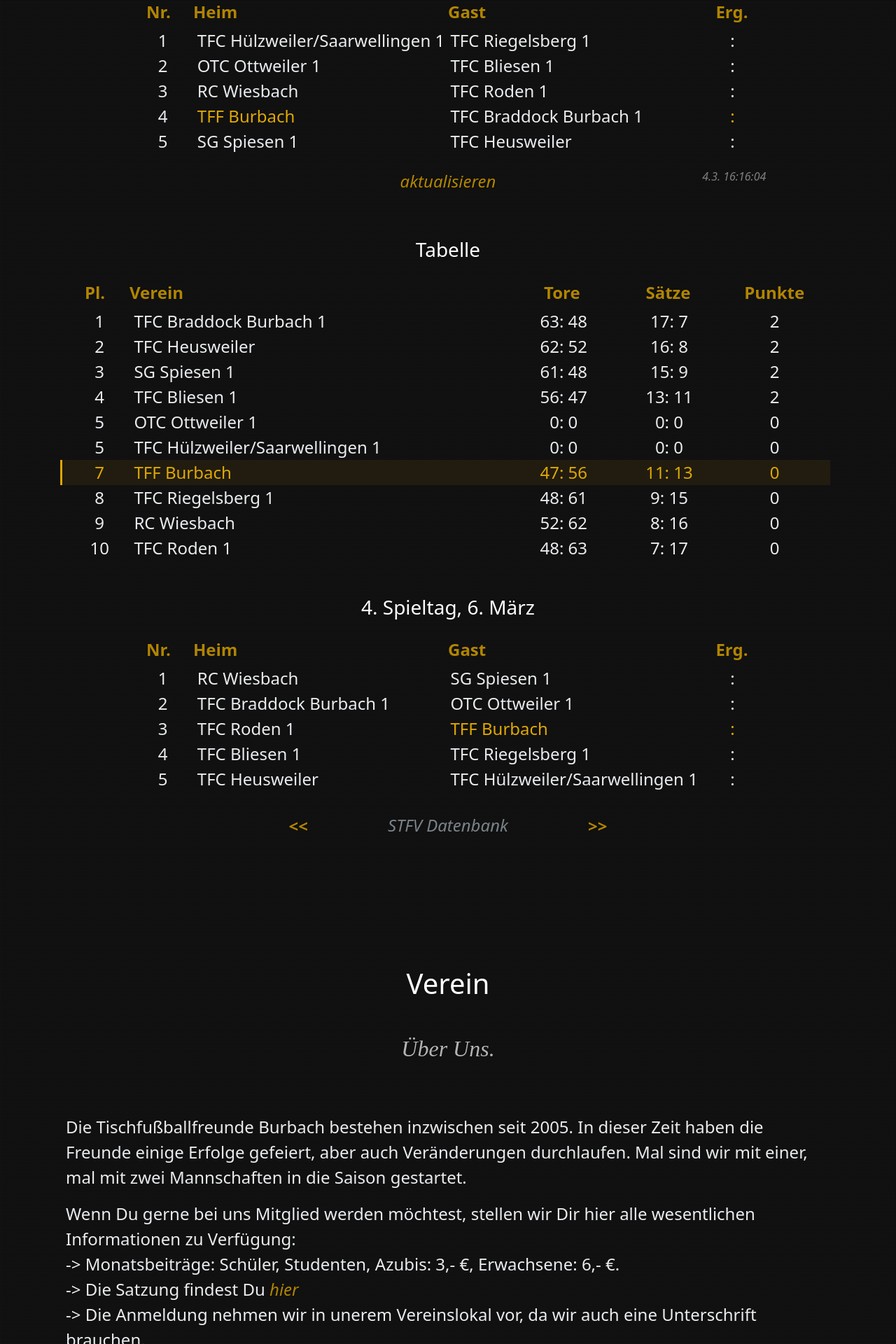
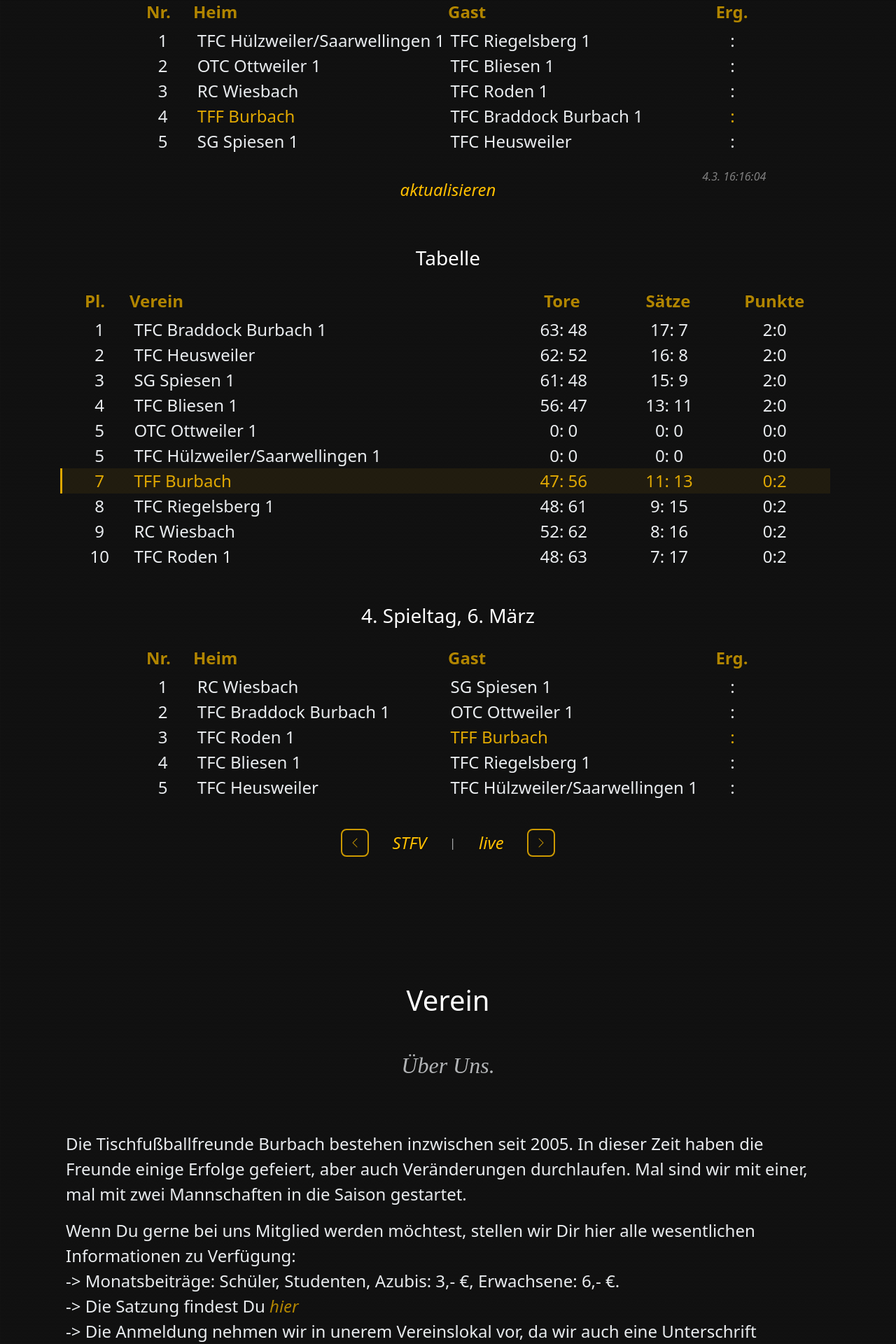
Before and after one commit to tff-burbach/tff-burbach.github.io, a Jekyll site: the page built from index.html, in a window 1280 px wide. Shown: the part 2007-3927 px from the top of the page at 70% size. Built offline with Jekyll 4.4.1, drawn with Linux system fonts in a browser that asks for light colours; some web fonts are replaced.

Commit message:
Add mobile dropdown filter and improve UI animations
- Add mobile dropdown for schedule filters (shows on screens < 576px)
- Keep desktop button tabs for larger screens
- Update navigation buttons: dark orange color for match day navigation
- Make STFV and live links same font size as refresh button (1.5rem)
- Apply page-flip animation only to games below table (#nextMatchDayGames)
- Games above table (#currentMatchDayGames) remain static
- Style dropdown with orange theme and smooth transitions

```diff
--- a/_includes/events.html
+++ b/_includes/events.html
@@ -7,13 +7,25 @@
                 <h3 class="section-subheading text-muted">Spiele, Versammlungen, Feste.</h3>
             </div>
         </div>
-        <div id="contentView" class="contentView row" view="allSchedules">
+        <!-- Mobile: Dropdown (show only on small screens) -->
+        <div class="mobile-filter-container">
+            <select id="mobileScheduleFilter" class="form-select mobile-filter-dropdown" onchange="tffTools.showSchedules(this.value)">
+                <option value="allSchedules">alle</option>
+                <option value="leagueSchedules">liga</option>
+                <option value="bonziniSchedules">leistungsliga</option>
+                <option value="cupSchedules">pokal</option>
+                <option value="playoffSchedules">play-off</option>
+                <option value="infoSchedules">infos</option>
+            </select>
+        </div>
+        <!-- Desktop: Buttons (show only on larger screens) -->
+        <div id="contentView" class="contentView desktop-filter-buttons row" view="allSchedules">
             <button id="allSchedules" type="button" class="col text-truncate btn btn-link fs-5 fw-bold active" onclick="tffTools.showSchedules('allSchedules')">alle</button>
-            <button id="leagueSchedules" type="button" class="col text-truncate d-none d-sm-block btn btn-link fs-5 fw-bold" onclick="tffTools.showSchedules('leagueSchedules')">liga</button>
-            <button id="bonziniSchedules" type="button" class="col text-truncate d-none d-sm-block btn btn-link fs-5 fw-bold" onclick="tffTools.showSchedules('bonziniSchedules')">leistungsliga</button>
-            <button id="cupSchedules" type="button" class="col text-truncate d-none d-sm-block btn btn-link fs-5 fw-bold" onclick="tffTools.showSchedules('cupSchedules')">pokal</button>
-            <button id="playoffSchedules" type="button" class="col text-truncate d-none d-sm-block btn btn-link fs-5 fw-bold" onclick="tffTools.showSchedules('playoffSchedules')">play-off</button>
-            <button id="infoSchedules" type="button" class="col text-truncate d-none d-sm-block btn btn-link fs-5 fw-bold" onclick="tffTools.showSchedules('infoSchedules')">infos</button>
+            <button id="leagueSchedules" type="button" class="col text-truncate btn btn-link fs-5 fw-bold" onclick="tffTools.showSchedules('leagueSchedules')">liga</button>
+            <button id="bonziniSchedules" type="button" class="col text-truncate btn btn-link fs-5 fw-bold" onclick="tffTools.showSchedules('bonziniSchedules')">leistungsliga</button>
+            <button id="cupSchedules" type="button" class="col text-truncate btn btn-link fs-5 fw-bold" onclick="tffTools.showSchedules('cupSchedules')">pokal</button>
+            <button id="playoffSchedules" type="button" class="col text-truncate btn btn-link fs-5 fw-bold" onclick="tffTools.showSchedules('playoffSchedules')">play-off</button>
+            <button id="infoSchedules" type="button" class="col text-truncate btn btn-link fs-5 fw-bold" onclick="tffTools.showSchedules('infoSchedules')">infos</button>
 
         </div>
         <div class="eventsseparator row"></div>
--- a/_includes/table.html
+++ b/_includes/table.html
@@ -72,13 +72,20 @@
                     <div id="empty" class="col-1 d-none d-md-block"></div>
                 </div>
             </div>
-            <div id="gamesNavigation" class="row">
-                <div id="empty" class="col d-none d-md-block"></div>
-                <button id="previousGames" type="button" class="col-1 text-start btn btn-link fs-4 fw-bold inactive" onclick="tffTools.showPreviousGames(this)"><<</button>
-                <a class="col text-center fs-4" target="_blank" href="https://www.stfv.de/stfv/index.php">STFV Datenbank</a>
-                <!-- <button id="refreshData" type="button" class="col text-center btn btn-link fs-4 inactive" onclick="tffTools.showTFFData(true)">aktualisieren</button> -->
-                <button id="nextGames" type="button" class="col-1 text-end btn btn-link fs-4 fw-bold inactive" onclick="tffTools.showNextGames(this)">>></button>
-                <div id="empty" class="col d-none d-md-block"></div>
+            <div id="gamesNavigation" class="games-navigation row">
+                <div class="col d-flex align-items-center justify-content-center gap-3">
+                    <button id="previousGames" type="button" class="btn btn-outline-warning btn-nav inactive" onclick="tffTools.showPreviousGames(this)">
+                        <svg width="16" height="16" fill="currentColor" viewBox="0 0 16 16">
+                            <path fill-rule="evenodd" d="M11.354 1.646a.5.5 0 0 1 0 .708L5.707 8l5.647 5.646a.5.5 0 0 1-.708.708l-6-6a.5.5 0 0 1 0-.708l6-6a.5.5 0 0 1 .708 0z"/>
+                        </svg>
+                    </button>
+                    <a class="btn btn-link link-stfv" target="_blank" href="https://www.stfv.de/stfv/index.php">STFV Datenbank</a>
+                    <button id="nextGames" type="button" class="btn btn-outline-warning btn-nav inactive" onclick="tffTools.showNextGames(this)">
+                        <svg width="16" height="16" fill="currentColor" viewBox="0 0 16 16">
+                            <path fill-rule="evenodd" d="M4.646 1.646a.5.5 0 0 1 .708 0l6 6a.5.5 0 0 1 0 .708l-6 6a.5.5 0 0 1-.708-.708L10.293 8 4.646 2.354a.5.5 0 0 1 0-.708z"/>
+                        </svg>
+                    </button>
+                </div>
             </div>
             <!-- <div id="tableSTFVLink" class="row text-center">
                 <a class="fs-4" target="_blank" href="https://www.stfv.de/stfv/index.php">STFV Datenbank</a>
@@ -157,12 +164,22 @@
                     <div id="empty" class="col-1 d-none d-md-block"></div>
                 </div>
             </div>
-            <div id="gamesNavigation" class="row">
-                <div id="empty" class="col d-none d-md-block"></div>
-                <button id="previousGames" type="button" class="col-1 text-start btn btn-link fs-4 fw-bold inactive" onclick="tffTools.showPreviousGames(this)"><<</button>
-                <a class="col text-center fs-4" target="_blank" href="https://alt.stfv.de/stfv/index.php">STFV Datenbank</a>
-                <button id="nextGames" type="button" class="col-1 text-end btn btn-link fs-4 fw-bold inactive" onclick="tffTools.showNextGames(this)">>></button>
-                <div id="empty" class="col d-none d-md-block"></div>
+            <div id="gamesNavigation" class="games-navigation row">
+                <div class="col d-flex align-items-center justify-content-center gap-3">
+                    <button id="previousGames" type="button" class="btn btn-outline-warning btn-nav inactive" onclick="tffTools.showPreviousGames(this)">
+                        <svg width="16" height="16" fill="currentColor" viewBox="0 0 16 16">
+                            <path fill-rule="evenodd" d="M11.354 1.646a.5.5 0 0 1 0 .708L5.707 8l5.647 5.646a.5.5 0 0 1-.708.708l-6-6a.5.5 0 0 1 0-.708l6-6a.5.5 0 0 1 .708 0z"/>
+                        </svg>
+                    </button>
+                    <a class="btn btn-link link-stfv" target="_blank" href="https://stfv.de/teamsport/classic-ligen/classic-landesliga?view=sportsmanager">STFV</a>
+                    <span class="text-muted">|</span>
+                    <a class="btn btn-link link-live" target="_blank" href="https://stfv.de/teamsport/aktuelle-partien?task=veranstaltungen_ticker&tmpl=component">live</a>
+                    <button id="nextGames" type="button" class="btn btn-outline-warning btn-nav inactive" onclick="tffTools.showNextGames(this)">
+                        <svg width="16" height="16" fill="currentColor" viewBox="0 0 16 16">
+                            <path fill-rule="evenodd" d="M4.646 1.646a.5.5 0 0 1 .708 0l6 6a.5.5 0 0 1 0 .708l-6 6a.5.5 0 0 1-.708-.708L10.293 8 4.646 2.354a.5.5 0 0 1 0-.708z"/>
+                        </svg>
+                    </button>
+                </div>
             </div>
         </div>
     </section>
--- a/_sass/_tff.scss
+++ b/_sass/_tff.scss
@@ -976,6 +976,51 @@
   color: $template-color-secondary;
 }
 
+// Mobile/Desktop filter toggle
+.mobile-filter-container {
+  display: block;
+  margin-bottom: 16px;
+
+  @media (min-width: 576px) {
+    display: none;
+  }
+}
+
+.desktop-filter-buttons {
+  display: none;
+
+  @media (min-width: 576px) {
+    display: flex;
+  }
+}
+
+// Mobile dropdown styling
+.mobile-filter-dropdown {
+  background: rgba(255, 255, 255, 0.05);
+  border: 2px solid rgba(255, 255, 255, 0.2);
+  color: $template-color-primary;
+  font-style: italic;
+  font-weight: bold;
+  padding: 12px 16px;
+  border-radius: 8px;
+  font-size: 1.25rem;
+  transition: all 0.3s ease;
+  width: 100%;
+
+  &:focus {
+    background: rgba(255, 255, 255, 0.08);
+    border-color: $template-color-primary;
+    box-shadow: 0 0 0 0.2rem rgba(255, 191, 0, 0.25);
+    color: $template-color-primary;
+    outline: none;
+  }
+
+  option {
+    background: #222;
+    color: $template-color-primary;
+  }
+}
+
 .contentView>button {
   font-style: italic;
   transition: all 0.3s cubic-bezier(0.4, 0, 0.2, 1);
@@ -1119,23 +1164,6 @@
   // color: $template-color-primary;
 }
 
-#previousGames,
-#nextGames,
-#refreshData {
-  color: $template-color-muted;
-  padding-top: 0px;
-}
-
-#previousGames.inactive,
-#nextGames.inactive,
-#refreshData.inactive {
-  color: transparent;
-}
-
-#refreshData {
-  font-style: italic;
-}
-
 .gamesHeader,
 .tableHeader{
   color: $template-color-muted;
@@ -1168,6 +1196,60 @@
   }
 }
 
+// Page flip animation for matchday changes
+@keyframes slideOutLeft {
+  from {
+    opacity: 1;
+    transform: translateX(0);
+  }
+  to {
+    opacity: 0;
+    transform: translateX(-100px);
+  }
+}
+
+@keyframes slideInRight {
+  from {
+    opacity: 0;
+    transform: translateX(100px);
+  }
+  to {
+    opacity: 1;
+    transform: translateX(0);
+  }
+}
+
+@keyframes slideOutRight {
+  from {
+    opacity: 1;
+    transform: translateX(0);
+  }
+  to {
+    opacity: 0;
+    transform: translateX(100px);
+  }
+}
+
+@keyframes slideInLeft {
+  from {
+    opacity: 0;
+    transform: translateX(-100px);
+  }
+  to {
+    opacity: 1;
+    transform: translateX(0);
+  }
+}
+
+// Apply animations only to nextMatchDayGames (below table)
+#nextMatchDayGames.page-previous {
+  animation: slideOutRight 0.3s ease-out forwards;
+}
+
+#nextMatchDayGames.page-next {
+  animation: slideOutLeft 0.3s ease-out forwards;
+}
+
 .tableseparator{
   height: 50px;
 }
@@ -1176,6 +1258,83 @@
 #gamesNavigation {
   margin-top: 30px;
   margin-bottom: 30px;
+}
+
+// Modern navigation buttons
+.games-navigation {
+  .btn-nav {
+    width: 40px;
+    height: 40px;
+    padding: 0;
+    display: inline-flex;
+    align-items: center;
+    justify-content: center;
+    border-radius: 8px;
+    transition: all 0.3s ease;
+    border: 2px solid rgb(204, 153, 0); // Dunkles Orange
+    color: rgb(204, 153, 0);
+
+    svg {
+      transition: transform 0.3s ease;
+    }
+
+    &:not(.inactive):hover {
+      background: rgb(204, 153, 0);
+      color: #222;
+      transform: scale(1.1);
+      box-shadow: 0 4px 8px rgba(204, 153, 0, 0.3);
+
+      svg {
+        transform: translateX(-2px);
+      }
+    }
+
+    &#nextGames:not(.inactive):hover svg {
+      transform: translateX(2px);
+    }
+
+    &.inactive {
+      opacity: 0.3;
+      border-color: transparent;
+      cursor: not-allowed;
+
+      &:hover {
+        background: transparent;
+        transform: none;
+      }
+    }
+  }
+
+  .link-stfv,
+  .link-live {
+    font-size: 1.5rem; // Same as fs-4 (Bootstrap)
+    font-style: italic;
+    color: $template-color-primary;
+    text-decoration: none;
+    transition: all 0.2s ease;
+
+    &:hover {
+      color: $template-color-primary;
+      text-decoration: underline;
+      transform: translateY(-2px);
+    }
+  }
+
+  .gap-3 {
+    gap: 1rem;
+  }
+}
+
+// Refresh button styling
+#refreshData {
+  font-style: italic;
+  color: $template-color-primary;
+  text-decoration: none;
+
+  &:hover {
+    color: $template-color-primary;
+    text-decoration: underline;
+  }
 }
 
 #tableSTFVLink a{
--- a/js/stfvData.js
+++ b/js/stfvData.js
@@ -85,10 +85,15 @@
 		// League Table
 		let leagueTable = [];
 		$("table.dtfl-table-medium tr.sectiontableentry1, table.dtfl-table-medium tr.sectiontableentry2", stfvTableHtml).each(function() {
+			let gamesPlayed = parseInt($(this).find('td').eq(3).text().trim());
+			let plusPoints = parseInt($(this).find('td').eq(11).text().trim());
+			let totalPoints = gamesPlayed * 2;
+			let minusPoints = totalPoints - plusPoints;
+
 			let team = {
 				place: $(this).find('td').eq(0).text().trim(),
 				team: $(this).find('td').eq(1).text().trim(),
-				games: $(this).find('td').eq(3).text().trim(),
+				games: gamesPlayed,
 				wins: $(this).find('td').eq(4).text().trim(),
 				draws: $(this).find('td').eq(5).text().trim(),
 				losses: $(this).find('td').eq(6).text().trim(),
@@ -96,7 +101,9 @@
 				goals_diff: $(this).find('td').eq(8).text().trim(),
 				sets: $(this).find('td').eq(9).text().trim(),
 				sets_diff: $(this).find('td').eq(10).text().trim(),
-				scores: $(this).find('td').eq(11).text().trim()
+				scores: plusPoints + ':' + minusPoints,
+				plusPoints: plusPoints,
+				minusPoints: minusPoints
 			};
 			leagueTable.push(team);
 		});
@@ -143,6 +150,20 @@
 				let isoDate = `${dateSplit[2]}-${dateSplit[1]}-${dateSplit[0]}`;
 				let isoDatetime = `${isoDate}T${timeSplit[0]}:${timeSplit[1]}`;
 
+				let rawResult = $(this).find('td').eq(3).text().trim();
+				let resultHasSuffix = false;
+				let cleanResult = rawResult;
+
+				// Check for letter suffix (like "live", "n.V.", etc.)
+				// BUT NOT for dates in format (DD.MM.)
+				const suffixMatch = rawResult.match(/^(\d+:\d+)\s*([a-zA-Z.]+)$/);
+				const isDateFormat = rawResult.match(/\(\d+\.\d+\.\)/); // Matches (17.4.)
+
+				if (suffixMatch && !isDateFormat) {
+					cleanResult = suffixMatch[1]; // Extract only the score
+					resultHasSuffix = true;
+				}
+
 				let game = {
 					matchDay: matchDay.no,
 					datetime: isoDatetime,
@@ -150,7 +171,8 @@
 					time: `${timeSplit[0]}:${timeSplit[1]}`,
 					team1: $(this).find('td').eq(1).text().trim(),
 					team2: $(this).find('td').eq(2).text().trim(),
-					result: $(this).find('td').eq(3).text().trim(),
+					result: cleanResult,
+					resultHasSuffix: resultHasSuffix
 				};
 
 				if (game.result.includes('_:_')) {
@@ -169,7 +191,8 @@
 						datetime: game.datetime,
 						date: game.date,
 						time: game.time,
-						result: game.result
+						result: game.result,
+						resultHasSuffix: game.resultHasSuffix
 					};
 					if (game.team1 === team.name) {
 						match.home = true;
--- a/js/tffTools.js
+++ b/js/tffTools.js
@@ -13,7 +13,7 @@
 
 	async showTFFData(force) {
 		await tffTools._initializeData(force);
-		await tffTools.showSchedules();
+		await tffTools.showSchedules(null, !force); // Auto-scroll only on initial load, not on refresh
 		await tffTools.showTable(force);
 		// var dataSpyList = [].slice.call(document.querySelectorAll('[data-bs-spy="scroll"]'))
 		// dataSpyList.forEach(function (dataSpyEl) {
@@ -30,10 +30,13 @@
 		tffData.timer = setTimeout(tffTools.showTFFData, tffTools.cacheTimeMsec);
 	},
 
-	async showSchedules(view) {
+	async showSchedules(view, autoScroll) {
 		if (!view) {
 			view = $('#contentView').attr('view');
 		}
+		// Default: no auto-scroll (only on initial page load)
+		autoScroll = (autoScroll === undefined ? false : autoScroll);
+
 		var eventId = '#' + view;
 		$(eventId).parent().find('.btn').removeClass('active')
 
@@ -43,28 +46,28 @@
 
 		switch(view) {
 			case 'allSchedules':
-				await tffTools._showAllSchedules();
+				await tffTools._showAllSchedules(autoScroll);
 				break;
 			case 'leagueSchedules':
-				await tffTools._showSchedulesByType('#scrollableEventsContainer', tffData.typL);
+				await tffTools._showSchedulesByType('#scrollableEventsContainer', tffData.typL, autoScroll);
 				break;
 			case 'bonziniSchedules':
-				await tffTools._showSchedulesByType('#scrollableEventsContainer', tffData.typB);
+				await tffTools._showSchedulesByType('#scrollableEventsContainer', tffData.typB, autoScroll);
 				break;
 				case 'playoffSchedules':
-				await tffTools._showSchedulesByType('#scrollableEventsContainer', tffData.typO);
+				await tffTools._showSchedulesByType('#scrollableEventsContainer', tffData.typO, autoScroll);
 				break;
 			case 'cupSchedules':
-				await tffTools._showSchedulesByType('#scrollableEventsContainer', tffData.typP);
+				await tffTools._showSchedulesByType('#scrollableEventsContainer', tffData.typP, autoScroll);
 				break;
 			case 'friendlySchedules':
-				await tffTools._showSchedulesByType('#scrollableEventsContainer', tffData.typF);
+				await tffTools._showSchedulesByType('#scrollableEventsContainer', tffData.typF, autoScroll);
 				break;
 			case 'infoSchedules':
-				await tffTools._showSchedulesByType('#scrollableEventsContainer', tffData.typI);
+				await tffTools._showSchedulesByType('#scrollableEventsContainer', tffData.typI, autoScroll);
 				break;
 			default:
-				await tffTools._showAllSchedules();
+				await tffTools._showAllSchedules(autoScroll);
 		}
 
 		// Hide loading animation
@@ -74,10 +77,10 @@
 		$('#contentView').attr('view',view);
 	},
 
-	async _showAllSchedules() {
+	async _showAllSchedules(autoScroll) {
 		var $scheduleParent = $('#scrollableEventsContainer');
 		// Show all schedules with max 2 past events
-		tffTools._showSchedules($scheduleParent, await tffTools._getSchedules(2, undefined, undefined), false);
+		tffTools._showSchedules($scheduleParent, await tffTools._getSchedules(2, undefined, undefined), false, autoScroll);
 	},
 
 	async _showCurrentSchedules(noPast, noFuture, animate, onlyImportant, types) {
@@ -90,19 +93,20 @@
 		}
 	},
 
-	async _showSchedulesByType(contentSchedulesId, type) {
+	async _showSchedulesByType(contentSchedulesId, type, autoScroll) {
 		var animate;
 		var $scheduleParent = $(contentSchedulesId);
 		// Show filtered schedules with max 2 past events
-		tffTools._showSchedules($scheduleParent, await tffTools._getSchedules(2, undefined, Array.from(type)), animate);
+		tffTools._showSchedules($scheduleParent, await tffTools._getSchedules(2, undefined, Array.from(type)), animate, autoScroll);
 	},
 
 	refreshPage() {
 		location.reload(false);
 	},
 
-	async _showSchedules($scheduleParent, requestedSchedules, animate) {
+	async _showSchedules($scheduleParent, requestedSchedules, animate, autoScroll) {
 		animate = (animate === undefined ? false : animate);
+		autoScroll = (autoScroll === undefined ? true : autoScroll); // Default: auto-scroll only on first load
 		$scheduleParent.find('.contentEntryGenerated').remove();
 		var $scheduleTemplate = $scheduleParent.find('#contentEntryTemplate');
 		var fadeTimeTmp = tffTools.fadeTime;
@@ -149,8 +153,8 @@
 		}
 		contentShown ? $('#noEvents').addClass('d-none') : $('#noEvents').removeClass('d-none');
 
-		// Auto-scroll to current event after rendering
-		if (currentEventIndex >= 0) {
+		// Auto-scroll to current event after rendering (only if autoScroll is true)
+		if (autoScroll && currentEventIndex >= 0) {
 			setTimeout(() => {
 				const currentElement = document.getElementById('contentEntryGenerated' + currentEventIndex);
 				if (currentElement) {
@@ -387,7 +391,14 @@
 		const leagueData = tableParent[0].id == 'contentPlayoffTable' ? tffData.playoffLeagueData : tffData.leagueData;
 		const $contentTable = $(`#${tableParent[0].id}`);
 		var currentIndex = parseInt($('#nextMatchDayGames', $contentTable).attr('matchdayindex'));
-		tffTools._showGames($contentTable, tffTools.getPreviousMatchdayIndex(currentIndex, leagueData), leagueData);
+
+		// Add animation class only to nextMatchDayGames (below table)
+		$('#nextMatchDayGames', $contentTable).addClass('page-previous');
+
+		setTimeout(() => {
+			tffTools._showGames($contentTable, tffTools.getPreviousMatchdayIndex(currentIndex, leagueData), leagueData);
+			$('#nextMatchDayGames', $contentTable).removeClass('page-previous');
+		}, 300);
 	},
 
 	getPreviousMatchdayIndex(currentIndex, leagueData) {
@@ -404,7 +415,14 @@
 		const leagueData = tableParent[0].id == 'contentPlayoffTable' ? tffData.playoffLeagueData : tffData.leagueData;
 		const $contentTable = $(`#${tableParent[0].id}`);
 		var currentIndex = parseInt($('#nextMatchDayGames', $contentTable).attr('matchdayindex'));
-		tffTools._showGames($contentTable, tffTools.getNextMatchdayIndex(currentIndex, leagueData), leagueData);
+
+		// Add animation class only to nextMatchDayGames (below table)
+		$('#nextMatchDayGames', $contentTable).addClass('page-next');
+
+		setTimeout(() => {
+			tffTools._showGames($contentTable, tffTools.getNextMatchdayIndex(currentIndex, leagueData), leagueData);
+			$('#nextMatchDayGames', $contentTable).removeClass('page-next');
+		}, 300);
 	},
 
 	getNextMatchdayIndex(currentIndex, leagueData) {
@@ -482,7 +500,8 @@
 			$gamesRow.find('#team1').text(game.team1);
 			$gamesRow.find('#team2').text(game.team2);
 			$gamesRow.find('#result').text(game.result);
-			if (game.result.indexOf(':') < 0) {
+			// Make result italic if it had a suffix (like "live") or if it's not a score
+			if (game.resultHasSuffix || game.result.indexOf(':') < 0) {
 				$gamesRow.find('#result').css('font-style','italic');
 			}
 			// Show
```
